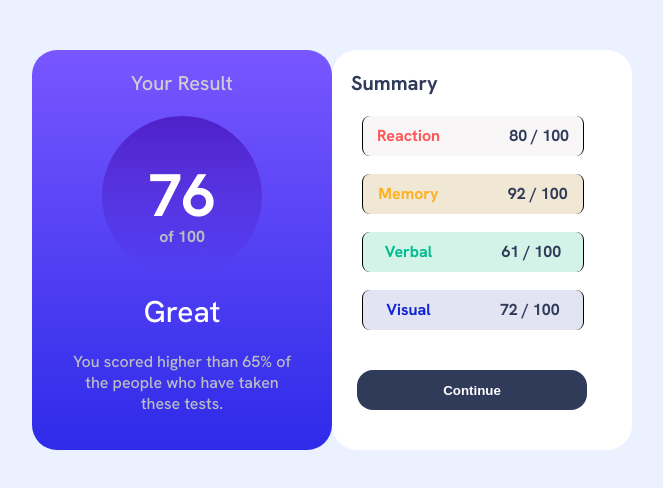
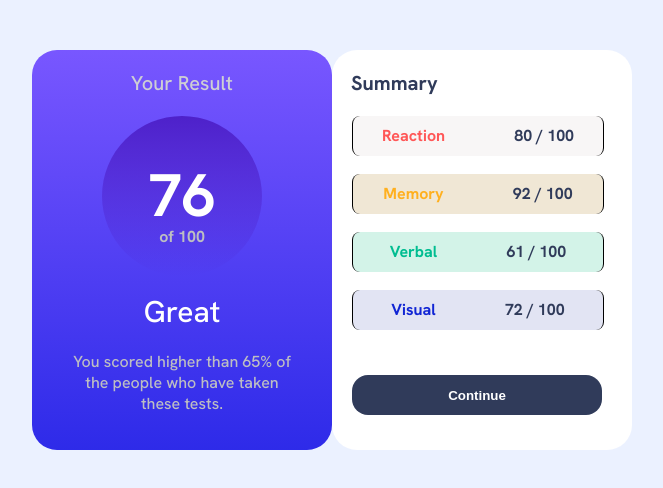
Before and after one commit to Annieleoliveiraa/results-summary-component-main, a plain HTML site: page index.html in a window 1280 px wide. Shown: the whole page, without its empty margins (308-971 px from the left). Drawn offline with Linux system fonts and the light colour scheme.

Commit message:
up grade

```diff
--- a/style.css
+++ b/style.css
@@ -82,8 +82,8 @@ h3 {
 .box-1 {
   display: flex;
   justify-content: space-around;
-  margin-left: 30px;
-  width: 220px;
+  margin-left: 20px;
+  width: 250px;
   height: 40px;
   background-color: hsl(0, 12%, 97%);
   border-radius: 8px;
@@ -107,8 +107,8 @@ span {
 .box-2 {
   display: flex;
   justify-content: space-around;
-  margin-left: 30px;
-  width: 220px;
+  margin-left: 20px;
+  width: 250px;
   height: 40px;
   border-radius: 8px;
   background-color: hsl(39, 48%, 89%);
@@ -131,8 +131,8 @@ span {
 .box-3 {
   display: flex;
   justify-content: space-around;
-  margin-left: 30px;
-  width: 220px;
+  margin-left: 20px;
+  width: 250px;
   height: 40px;
   border-radius: 8px;
   background-color: hsl(160, 56%, 89%);
@@ -150,8 +150,8 @@ span {
 .box-4 {
   display: flex;
   justify-content: space-around;
-  margin-left: 30px;
-  width: 220px;
+  margin-left: 20px;
+  width: 250px;
   height: 40px;
   border-radius: 8px;
   background-color: hsl(233, 41%, 92%);
@@ -167,10 +167,10 @@ span {
 }
 
 .button {
-  width: 230px;
+  width: 250px;
   height: 40px;
-  margin-top: 40px;
-  margin-left: 25px;
+  margin-top: 45px;
+  margin-left: 20px;
   border-radius: 16px;
   border: none;
   color: white;
@@ -184,28 +184,14 @@ span {
   background: linear-gradient(hsl(252, 100%, 67%), hsl(241, 81%, 54%));
 }
 
-.attribution {
-  font-size: 14px;
-  text-align: center;
-}
-
 @media (max-width: 600px) {
   .container {
     display: flex;
     flex-direction: column;
     align-items: center;
-    box-sizing: border-box;
   }
 
   .card-2 {
-    border-radius: 0 0px 20px 20px;
-  }
-
-  .card-1 {
-
-  }
-
-  .button {
-    margin-top: 8px;
+    min-height: 100%;
   }
 }
```
